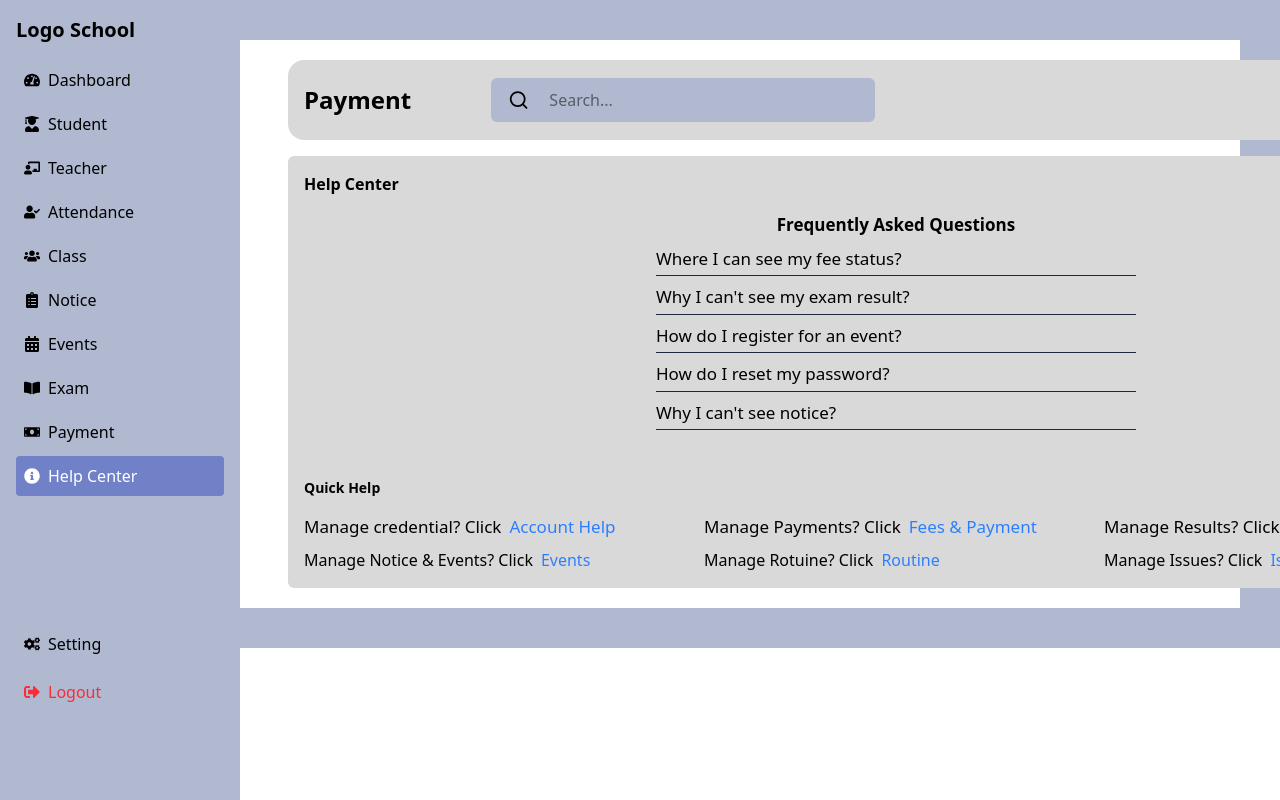
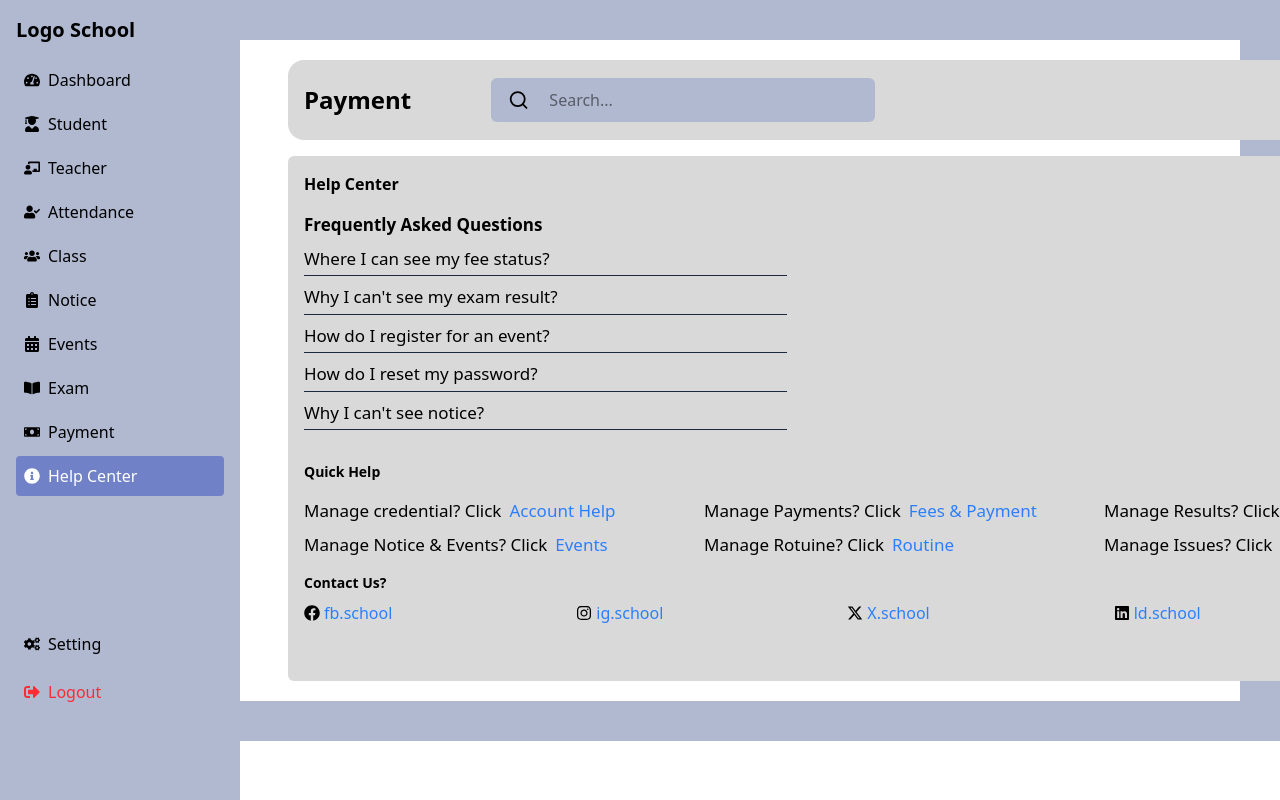
Before and after one commit to sujansijakhow/School-System, a React (Vite) app: page /help in a window 1280 px wide. Shown: the top 800 px of the page. Built offline with nearby package versions, Linux system fonts and the light colour scheme.

Commit message:
completed

```diff
--- a/src/routes/Help.jsx
+++ b/src/routes/Help.jsx
@@ -1,6 +1,8 @@
 import React from 'react'
 import Sidebar from '../components/Sidebar'
 import Navbar from '../components/Navbar'
+import { FaFacebook, FaGlobe, FaInstagram, FaLinkedin } from 'react-icons/fa'
+import { FaX, FaXTwitter } from 'react-icons/fa6'
 
 const Help = () => {
     return (
@@ -13,12 +15,12 @@ const Help = () => {
 
                         <Navbar name={"Payment"} />
 
-                        <div className='flex flex-col gap-4 p-4 rounded-md bg-[#D9D9D9] w-full'>
+                        <div className='flex flex-col gap-4 p-4 rounded-md bg-[#D9D9D9] w-full h-[525px]'>
                             <div className='w-full flex flex-col gap-4'>
                                 <h1 className='font-bold text-md'>Help Center</h1>
 
-                                <div className='flex flex-col gap-2 text-[17px] w-[40%] ml-88 mt-'>
-                                    <h1 className='text- font-bold text-center'>Frequently Asked Questions</h1>
+                                <div className='flex flex-col gap-2 text-[17px] w-[40%]'>
+                                    <h1 className='text- font-bold'>Frequently Asked Questions</h1>
                                     <div className='flex items-center gap-2 pb-1 border-b border-slate-800'>
                                         <span className='text-[17px] font-normal'>Where I can see my fee status?</span>
                                     </div>
@@ -35,7 +37,7 @@ const Help = () => {
                                         <span className='text-[17px] font-normal'>Why I can't see notice? </span>
                                     </div>
                                 </div>
-                                <h1 className='font-bold text-sm mt-8'>Quick Help</h1>
+                                <h1 className='font-bold text-sm mt-4'>Quick Help</h1>
                                 <div className='flex flex-col gap-2'>
 
                                     <div className='flex text-[17px]'>
@@ -52,7 +54,7 @@ const Help = () => {
                                             <a href="#" className='text-blue-500'>Exam & Results</a>
                                         </div>
                                     </div>
-                                    <div className='flex'>
+                                    <div className='flex text-[17px]'>
                                         <div className='flex gap-2 w-[400px]'>
                                             <span>Manage Notice & Events? Click</span>
                                             <a href="#" className='text-blue-500'>Events</a>
@@ -64,6 +66,33 @@ const Help = () => {
                                         <div className='flex gap-2 w-[400px]'>
                                             <span>Manage Issues? Click</span>
                                             <a href="#" className='text-blue-500'>Issues</a>
+                                        </div>
+                                    </div>
+                                </div>
+
+                                <div className='flex flex-col gap-2'>
+                                    <h1 className='font-bold text-sm'>Contact Us?</h1>
+                                    <div className='flex gap-46'>
+
+                                        <div className='flex gap-1 items-center'>
+                                            <FaFacebook />
+                                            <a href="#" className='text-blue-500'>fb.school</a>
+                                        </div>
+                                        <div className='flex gap-1 items-center'>
+                                            <FaInstagram />
+                                            <a href="#" className='text-blue-500'>ig.school</a>
+                                        </div>
+                                        <div className='flex gap-1 items-center'>
+                                            <FaXTwitter />
+                                            <a href="#" className='text-blue-500'>X.school</a>
+                                        </div>
+                                        <div className='flex gap-1 items-center'>
+                                            <FaLinkedin />
+                                            <a href="#" className='text-blue-500'>ld.school</a>
+                                        </div>
+                                        <div className='flex gap-1 items-center'>
+                                            <FaGlobe />
+                                            <a href="#" className='text-blue-500'>school.edu.np</a>
                                         </div>
                                     </div>
                                 </div>
```
